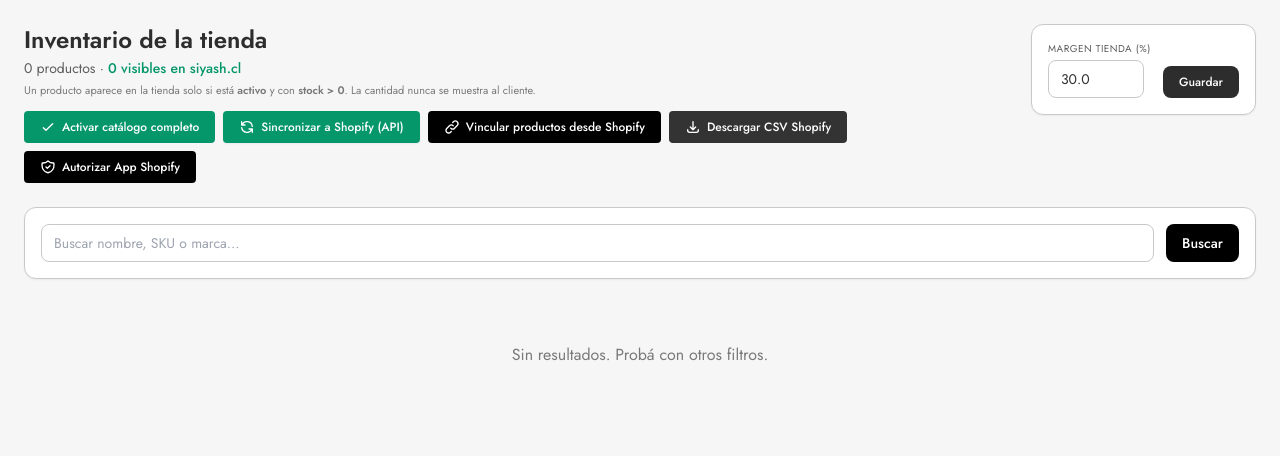
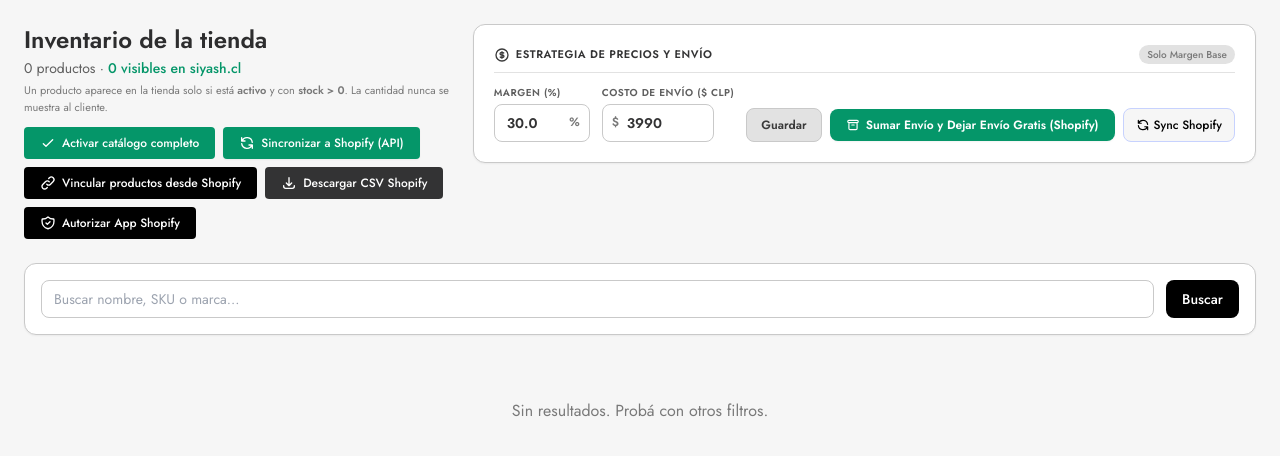
Before and after one commit to david-tkd203/product-comparison, a Flask app: page /admin/inventario in a window 1280 px wide. Shown: the part 57-513 px from the top of the page. Run offline with Flask 3, Linux system fonts and the light colour scheme; the visitor is signed in with stand-in values (Sample User, id 1); data that the repository does not hold is empty; parts of the project's set-up code (start-up, migrations or seed data) failed here and were passed over; some libraries are stand-ins or nearby versions.

Commit message:
feat(pricing): add editable shipping cost absorption and shopify free shipping integration

```diff
--- a/app/routes/admin.py
+++ b/app/routes/admin.py
@@ -311,8 +311,10 @@ def admin_inventario():
     per_page = 50
 
     db = get_db()
-    from ..db import _get_margen
+    from ..db import _get_margen, _get_costo_envio, _get_incluir_envio
     margen = _get_margen(db)
+    costo_envio = _get_costo_envio(db)
+    incluir_envio = _get_incluir_envio(db)
     cur = db.cursor(dictionary=True)
 
     # Optimized: Removed JOIN prices
@@ -342,7 +344,8 @@ def admin_inventario():
 
     return render_template('inventario.html', products=products, query=query,
                            total=total, page=page, per_page=per_page, total_pages=total_pages,
-                           margen_tienda=margen, activos=activos,
+                           margen_tienda=margen, costo_envio=costo_envio, incluir_envio=incluir_envio,
+                           activos=activos,
                            familias=sorted(AROMA_FAMILIES.keys()))
 
 @admin_bp.route('/admin/activar-todo')
@@ -382,19 +385,67 @@ def update_inventory():
 @admin_bp.route('/admin/config', methods=['POST'])
 @require_login
 def admin_config():
+    db = get_db()
+    from ..db import _get_costo_envio, _get_incluir_envio, set_setting, rebuild_storefront_cache
+    from ..shopify_api import sync_free_shipping_to_shopify, sync_prices_to_shopify_variants
+
     margen = request.form.get('margen_tienda', '').strip().replace(',', '.')
-    try:
-        m = float(margen)
-        if not (0 <= m <= 500):
-            raise ValueError()
-    except ValueError:
-        flash('El margen debe ser un número entre 0 y 500', 'error')
-        return redirect(url_for('admin.admin_inventario'))
-    db = get_db()
-    set_setting(db, 'margen_pct', int(m) if m == int(m) else m)
-    rebuild_storefront_cache(db) # Important: rebuild cache when margin changes
+    costo_envio_raw = request.form.get('costo_envio', '').strip().replace('$', '').replace('.', '').replace(',', '')
+    action = request.form.get('action', 'save')
+
+    if margen:
+        try:
+            m = float(margen)
+            if not (0 <= m <= 500):
+                raise ValueError()
+            set_setting(db, 'margen_pct', int(m) if m == int(m) else m)
+        except ValueError:
+            flash('El margen debe ser un número entre 0 y 500', 'error')
+            db.close()
+            return redirect(url_for('admin.admin_inventario'))
+
+    if costo_envio_raw:
+        try:
+            c = int(costo_envio_raw)
+            if c < 0:
+                raise ValueError()
+            set_setting(db, 'costo_envio', c)
+        except ValueError:
+            flash('El costo de envío debe ser un número entero mayor o igual a 0', 'error')
+            db.close()
+            return redirect(url_for('admin.admin_inventario'))
+
+    current_envio_active = _get_incluir_envio(db)
+
+    if action == 'toggle_envio':
+        # Alternar la suma de costo de envío
+        new_state = not current_envio_active
+        set_setting(db, 'incluir_envio_en_precio', '1' if new_state else '0')
+        rebuild_storefront_cache(db)
+
+        # Consumo de la API de Shopify
+        ok_sh, msg_sh = sync_free_shipping_to_shopify(enable=new_state, db=db)
+        updated_vars, _, _ = sync_prices_to_shopify_variants(db=db, limit=150)
+
+        costo_actual = _get_costo_envio(db)
+        if new_state:
+            flash(f'¡Envío Gratis activado! Se sumaron ${costo_actual:,} CLP al precio de los productos. Shopify: {msg_sh} ({updated_vars} variantes sincronizadas)', 'success')
+        else:
+            flash(f'Envío Gratis desactivado. Precios recalculados con margen base. Shopify: {msg_sh} ({updated_vars} variantes actualizadas)', 'info')
+
+    elif action == 'sync_shopify':
+        # Sincronización explícita de precios y regla de envío gratis a Shopify
+        rebuild_storefront_cache(db)
+        ok_sh, msg_sh = sync_free_shipping_to_shopify(enable=current_envio_active, db=db)
+        updated_vars, err_vars, _ = sync_prices_to_shopify_variants(db=db, limit=200)
+        flash(f'Precios y Regla de Envío sincronizados con Shopify: {msg_sh} ({updated_vars} variantes actualizadas, {err_vars} con error u omitidas).', 'success')
+
+    else:
+        # Guardar normal
+        rebuild_storefront_cache(db)
+        flash('Ajustes de margen y costo de envío guardados correctamente.', 'success')
+
     db.close()
-    flash(f'Margen de la tienda actualizado a {int(m) if m == int(m) else m}%', 'success')
     return redirect(url_for('admin.admin_inventario'))
 
 @admin_bp.route('/pedidos')
--- a/app/routes/store.py
+++ b/app/routes/store.py
@@ -838,6 +838,10 @@ def api_checkout_shopify():
 
     checkout_params = []
     cupon_codigo = str(data.get('cupon_codigo') or '').strip().upper()
+    if not cupon_codigo:
+        from ..db import _get_incluir_envio
+        if _get_incluir_envio(db):
+            cupon_codigo = 'ENVIOGRATIS'
     if cupon_codigo:
         checkout_params.append(f"discount={urllib.parse.quote(cupon_codigo)}")
 
--- a/templates/inventario.html
+++ b/templates/inventario.html
@@ -35,15 +35,68 @@
 
   </div>
 
-  <!-- Margin config -->
-  <form method="post" action="/admin/config" class="bg-white rounded-xl shadow-sm border border-slate-200 p-4 flex items-end gap-3 shrink-0">
-<input type="hidden" name="csrf_token" value="{{ csrf_token() }}"/>
-    <div>
-      <label class="block text-[10px] uppercase tracking-wider text-slate-500 mb-1">Margen tienda (%)</label>
-      <input type="number" name="margen_tienda" min="0" max="500" step="0.5" value="{{ margen_tienda }}" class="w-24 px-3 py-2 border border-slate-200 rounded-lg text-sm focus:outline-none focus:ring-2 focus:ring-slate-700 focus:border-transparent">
+  <!-- Margin & Free Shipping Config Box -->
+  <div class="bg-white rounded-xl shadow-sm border border-slate-200 p-4 sm:p-5 shrink-0 w-full lg:w-auto">
+    <div class="flex items-center justify-between gap-3 border-b border-slate-100 pb-2 mb-3">
+      <span class="text-[11px] font-bold uppercase tracking-wider text-slate-800 flex items-center gap-1.5">
+        <svg class="w-4 h-4 text-slate-700" fill="none" stroke="currentColor" viewBox="0 0 24 24"><path stroke-linecap="round" stroke-linejoin="round" stroke-width="2" d="M12 8c-1.657 0-3 .895-3 2s1.343 2 3 2 3 .895 3 2-1.343 2-3 2m0-8c1.11 0 2.08.402 2.599 1M12 8V7m0 1v8m0 0v1m0-1c-1.11 0-2.08-.402-2.599-1M21 12a9 9 0 11-18 0 9 9 0 0118 0z"/></svg>
+        Estrategia de Precios y Envío
+      </span>
+      {% if incluir_envio %}
+        <span class="inline-flex items-center gap-1 text-[10px] font-semibold bg-emerald-50 text-emerald-700 border border-emerald-200 px-2 py-0.5 rounded-full">
+          <span class="w-1.5 h-1.5 rounded-full bg-emerald-500 animate-pulse"></span>
+          Envío Gratis Activo (+${{ "{:,}".format(costo_envio).replace(',', '.') }})
+        </span>
+      {% else %}
+        <span class="text-[10px] font-medium text-slate-400 bg-slate-100 px-2 py-0.5 rounded-full">
+          Solo Margen Base
+        </span>
+      {% endif %}
     </div>
-    <button type="submit" class="px-4 py-2 bg-slate-900 text-white text-xs font-medium rounded-lg hover:bg-slate-700 transition-colors">Guardar</button>
-  </form>
+
+    <form method="post" action="/admin/config" class="flex flex-col sm:flex-row flex-wrap items-end gap-3">
+      <input type="hidden" name="csrf_token" value="{{ csrf_token() }}"/>
+
+      <div>
+        <label class="block text-[10px] uppercase tracking-wider text-slate-500 mb-1 font-semibold">Margen (%)</label>
+        <div class="relative">
+          <input type="number" name="margen_tienda" min="0" max="500" step="0.5" value="{{ margen_tienda }}" class="w-24 px-3 py-2 pr-6 border border-slate-200 rounded-lg text-sm font-semibold text-slate-800 focus:outline-none focus:ring-2 focus:ring-slate-700 focus:border-transparent">
+          <span class="absolute right-2.5 top-2.5 text-xs text-slate-400 font-bold">%</span>
+        </div>
+      </div>
+
+      <div>
+        <label class="block text-[10px] uppercase tracking-wider text-slate-500 mb-1 font-semibold" title="Valor editable del flete por producto para absorber en el precio">Costo de Envío ($ CLP)</label>
+        <div class="relative">
+          <span class="absolute left-2.5 top-2.5 text-xs text-slate-400 font-bold">$</span>
+          <input type="number" name="costo_envio" min="0" max="50000" step="10" value="{{ costo_envio }}" class="w-28 pl-6 pr-2 py-2 border border-slate-200 rounded-lg text-sm font-semibold text-slate-800 focus:outline-none focus:ring-2 focus:ring-slate-700 focus:border-transparent" placeholder="3990">
+        </div>
+      </div>
+
+      <div class="flex items-center gap-2">
+        <button type="submit" name="action" value="save" class="px-3.5 py-2 bg-slate-100 hover:bg-slate-200 text-slate-700 text-xs font-semibold rounded-lg transition-colors border border-slate-200" title="Guardar margen y costo de envío sin alterar el estado de envío gratis">
+          Guardar
+        </button>
+
+        {% if incluir_envio %}
+          <button type="submit" name="action" value="toggle_envio" class="px-4 py-2 bg-amber-600 hover:bg-amber-700 text-white text-xs font-semibold rounded-lg shadow-sm transition-all flex items-center gap-1.5 cursor-pointer" title="Quitar costo de envío de los precios y remover regla de envío gratis de Shopify">
+            <svg class="w-3.5 h-3.5" fill="none" stroke="currentColor" viewBox="0 0 24 24"><path stroke-linecap="round" stroke-linejoin="round" stroke-width="2" d="M6 18L18 6M6 6l12 12"/></svg>
+            <span>Desactivar Envío Gratis</span>
+          </button>
+        {% else %}
+          <button type="submit" name="action" value="toggle_envio" class="px-4 py-2 bg-emerald-600 hover:bg-emerald-700 text-white text-xs font-semibold rounded-lg shadow-sm transition-all flex items-center gap-1.5 cursor-pointer" title="Suma el costo de envío a los precios y crea/activa la regla de Envío Gratis en Shopify vía API">
+            <svg class="w-3.5 h-3.5" fill="none" stroke="currentColor" viewBox="0 0 24 24"><path stroke-linecap="round" stroke-linejoin="round" stroke-width="2" d="M5 8h14M5 8a2 2 0 110-4h14a2 2 0 110 4M5 8v10a2 2 0 002 2h10a2 2 0 002-2V8m-9 4h4"/></svg>
+            <span>Sumar Envío y Dejar Envío Gratis (Shopify)</span>
+          </button>
+        {% endif %}
+
+        <button type="submit" name="action" value="sync_shopify" class="px-3 py-2 bg-indigo-50 hover:bg-indigo-100 text-indigo-700 border border-indigo-200 text-xs font-medium rounded-lg transition-colors flex items-center gap-1" title="Sincronizar precios de variantes y regla de envío gratis a Shopify">
+          <svg class="w-3.5 h-3.5" fill="none" stroke="currentColor" viewBox="0 0 24 24"><path stroke-linecap="round" stroke-linejoin="round" stroke-width="2" d="M4 4v5h.582m15.356 2A8.001 8.001 0 004.582 9m0 0H9m11 11v-5h-.581m0 0a8.003 8.003 0 01-15.357-2m15.357 2H15"/></svg>
+          <span>Sync Shopify</span>
+        </button>
+      </div>
+    </form>
+  </div>
 </div>
 
 <form method="get" class="bg-white rounded-xl shadow-sm border border-slate-200 p-3 sm:p-4 mb-4">
@@ -70,7 +123,9 @@
           <th class="text-center px-4 py-3 font-semibold text-slate-600">Género</th>
           <th class="text-center px-4 py-3 font-semibold text-slate-600">Familia olfativa</th>
           <th class="text-right px-4 py-3 font-semibold text-slate-600">Mayorista</th>
-          <th class="text-right px-4 py-3 font-semibold text-slate-600">Tienda ({{ margen_tienda }}%)</th>
+          <th class="text-right px-4 py-3 font-semibold text-slate-600">
+            Tienda ({{ margen_tienda }}%{% if incluir_envio %} + ${{ "{:,}".format(costo_envio).replace(',', '.') }}{% endif %})
+          </th>
           <th class="text-center px-4 py-3 font-semibold text-slate-600">Stock</th>
           <th class="text-center px-4 py-3 font-semibold text-slate-600">Visible en tienda</th>
         </tr>
--- a/templates/tienda/base.html
+++ b/templates/tienda/base.html
@@ -142,6 +142,11 @@
   {% if settings and settings.cyber_mode_active == '1' %}
   <div class="bg-gradient-to-r from-neutral-950 via-amber-500 to-neutral-950 text-white text-center py-2 px-4 text-[11px] sm:text-xs font-semibold tracking-widest uppercase shadow-md flex items-center justify-center gap-2 border-b border-amber-400/30">
     <span class="tracking-widest">🔥 CYBER SIYASH ACTIVO — Hasta 30% OFF en fragancias seleccionadas por tiempo limitado</span>
+  </div>
+  {% elif settings and settings.incluir_envio_en_precio == '1' %}
+  <div class="bg-neutral-900 text-white text-center py-1.5 px-4 text-[10px] sm:text-xs font-semibold tracking-widest uppercase shadow-sm flex items-center justify-center gap-2 border-b border-neutral-800">
+    <svg class="w-3.5 h-3.5 text-emerald-400 shrink-0" fill="none" stroke="currentColor" viewBox="0 0 24 24"><path stroke-linecap="round" stroke-linejoin="round" stroke-width="2" d="M5 13l4 4L19 7"/></svg>
+    <span>✨ ENVÍO GRATIS A TODO CHILE EN TODAS TUS COMPRAS | 100% ORIGINALES</span>
   </div>
   {% endif %}
   <div class="max-w-7xl mx-auto px-4 sm:px-6 flex items-center justify-between h-16 sm:h-20">
```
Also changed, not shown: app/db.py (+27 -3 lines), app/shopify_api.py (+116 -0 lines).
